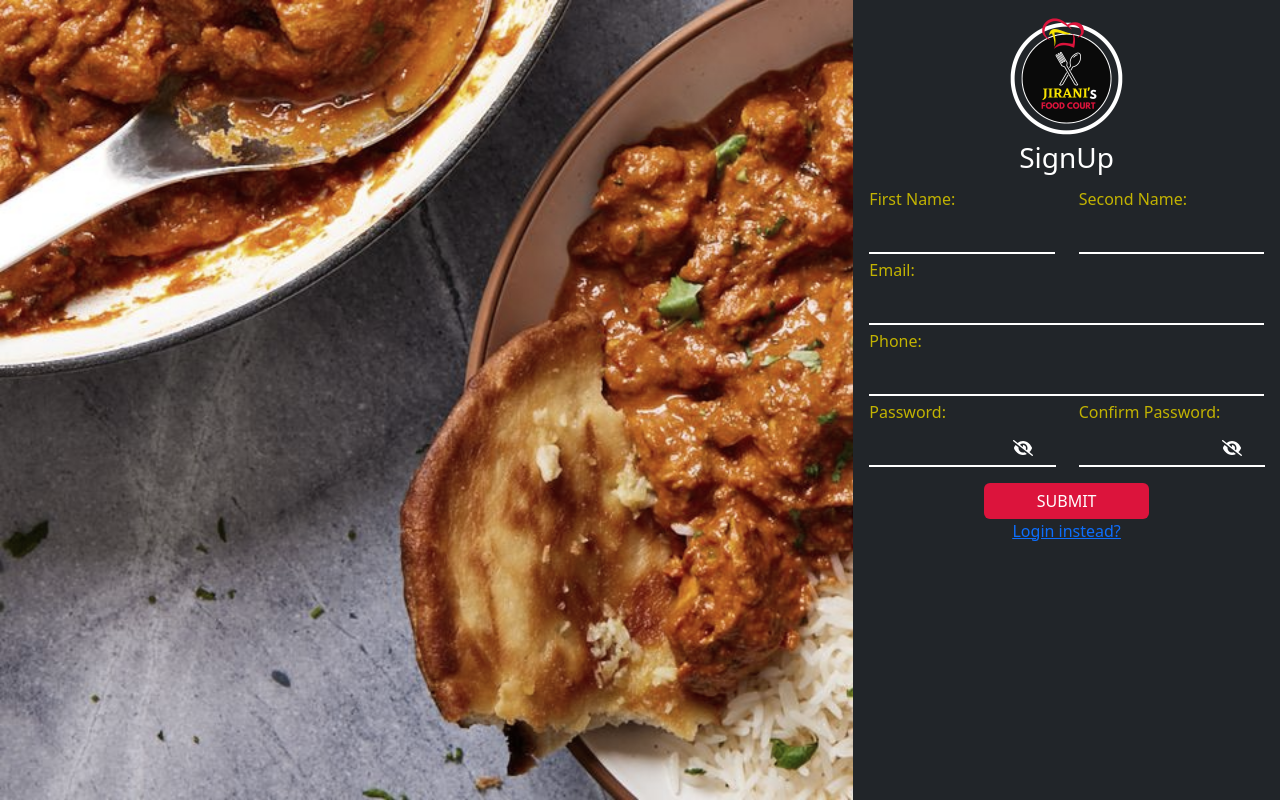
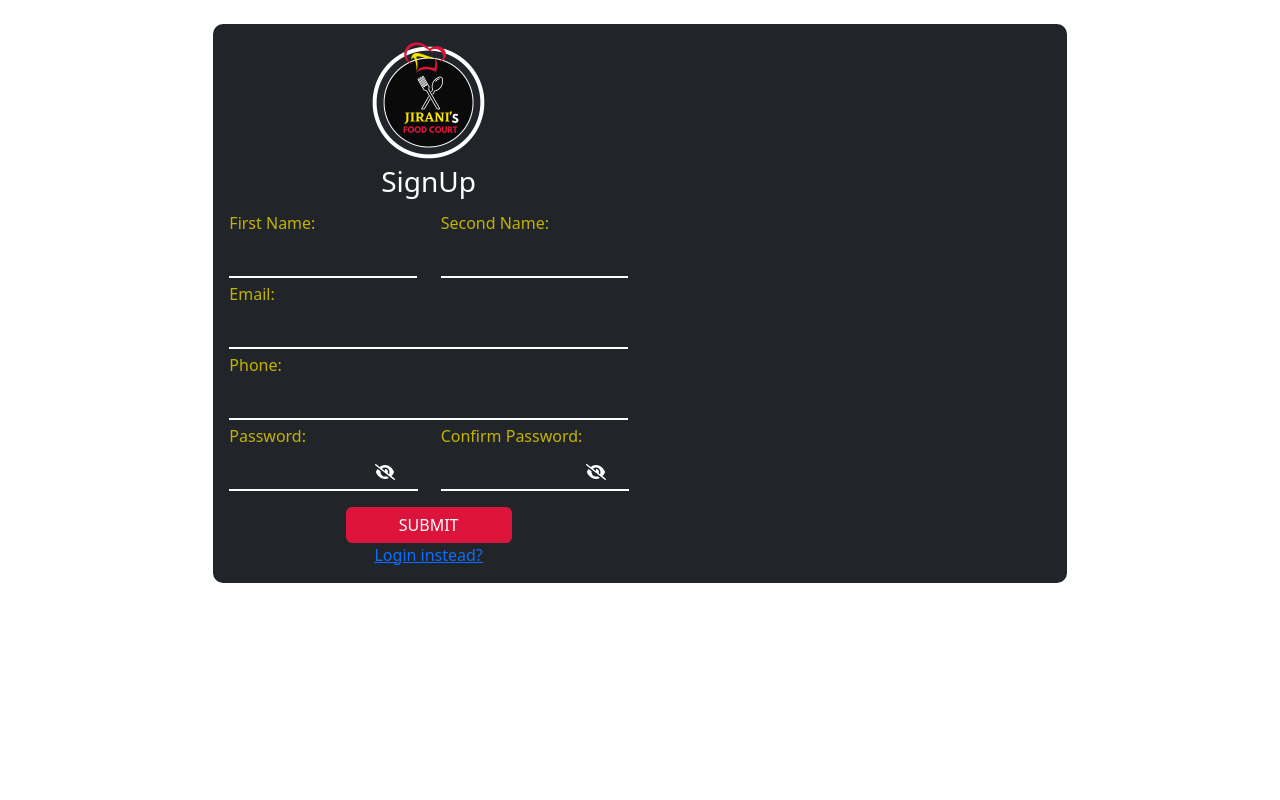
Before and after one commit to edwinngila/frontend, a React (Create React App) app: page /SignUp in a window 1280 px wide. Built offline with nearby package versions, Linux system fonts and the light colour scheme; a web font is replaced by a local one.

Commit message:
secondComit

```diff
--- a/src/components/ErrorComps.js
+++ b/src/components/ErrorComps.js
@@ -1,4 +1,4 @@
-import { useContext } from "react";
+import { useContext} from "react";
 import "../css/ErrorComps.css";
 import { ErrorMessage } from "./context";
 const { Container, Alert, CloseButton } = require("react-bootstrap");
@@ -6,7 +6,7 @@ const { Container, Alert, CloseButton } = require("react-bootstrap");
 const ErrorCompass=()=>{
   const{Message,variant,showError,setShowError}=useContext(ErrorMessage);
   return(
-    <Container fluid className={`cont mt-3 d-flex align-items-center justify-content-center`}>
+    <Container fluid className="cont mt-3 d-flex align-items-center justify-content-center">
        <Alert variant={variant} className="col-10 d-flex justify-content-between cont2">
          {Message}
          <span onClick={()=>{setShowError(!showError);}}><CloseButton/></span>
--- a/src/components/signup.js
+++ b/src/components/signup.js
@@ -1,7 +1,7 @@
-import { Button,Container, Form, FormControl, FormGroup, FormLabel, InputGroup} from "react-bootstrap"
+import { Alert, Button,Container, Form, FormControl, FormGroup, FormLabel, InputGroup} from "react-bootstrap"
 import '../css/signup.css'
 import logo from '../img/dc143c.png'
-import { useContext, useState } from "react"
+import { useContext, useEffect, useState } from "react"
 import axios from 'axios'
 import { Link } from "react-router-dom"
 import {FontAwesomeIcon} from "@fortawesome/react-fontawesome"
@@ -28,13 +28,11 @@ const SignUp=()=>{
     const{setMessage,showError,setShowError,setVariant}=useContext(ErrorMessage);
     return(
     <div>
-        <Container fluid>
+        <Container fluid style={{zIndex:"1"}} className="mt-4">
          {/* <ErrorComps showError={showError} setShowError={setShowError}/> */}
             <div className="row d-flex align-items-center justify-content-center" style={{zIndex:"2"}}>
-                <div className="col-1 col-md-4 col-lg-8 col-sm-5 bck d-flex align-items-center">
-
-                </div>
-                <div className="col-11 col-md-8 col-lg-4 col-sm-7 p-3 forms">
+                <div className="col-11 col-md-8 col-lg- col-sm-7 p-3 forms">
+                  <div className="row">
                     <Form onSubmit={async(e)=>{
                         e.preventDefault()
                         try{
@@ -64,7 +62,7 @@ const SignUp=()=>{
                         catch(error){
                             console.log(error.response.message);
                         }
-                    }}>
+                    }} className="col-12 col-md-9 col-sm-12 col-lg-6">
                         <div className="col-12 d-flex align-items-center justify-content-center flex-column">
                            <img src={logo} alt="logo" className="logo"></img>
                            <h3>SignUp</h3>
@@ -94,10 +92,10 @@ const SignUp=()=>{
                               <FormControl className="input" type={eye1? "password":"text"} onChange={
                                 (e)=>{
                                     setPassword(e.target.value);
-                                    const PASSWORD_REGEX=/^(?=.*\d)(?=.*[a-z])(?=.*[A-Z])(?=.*[!@#$%^&*])(?!.*\s).{8,}$/;
+                                    const PASSWORD_REGEX=/^(?=.*[a-z])(?=.*[A-Z])(?=.*[!@#$%^&*])(?!.*\s).{8,}$/;
 
                                     if(!PASSWORD_REGEX.test(Password)){
-                                     setError(<p style={{color:"red"}}>password is weak!</p>)
+                                     setError(<p style={{color:"red"}}>password is weak!</p>);
                                     }
                                     else{
                                      setError(<p style={{color:"green"}}>password is strong!</p>)
@@ -130,9 +128,12 @@ const SignUp=()=>{
                             <Link to="/Login"><span><u>Login instead?</u></span></Link>
                         </FormGroup>
                     </Form>
+                    <div className="col-6"></div>
+                 </div>
                 </div>
             </div>
         </Container>
+
       </div>
     )
 }
--- a/src/css/signup.css
+++ b/src/css/signup.css
@@ -26,7 +26,7 @@
 }
 .forms{
     background-color: #212529;
-    min-height: 100vh;
+    border-radius: 10px;
 }
 .btn{
     background-color: crimson;
```
